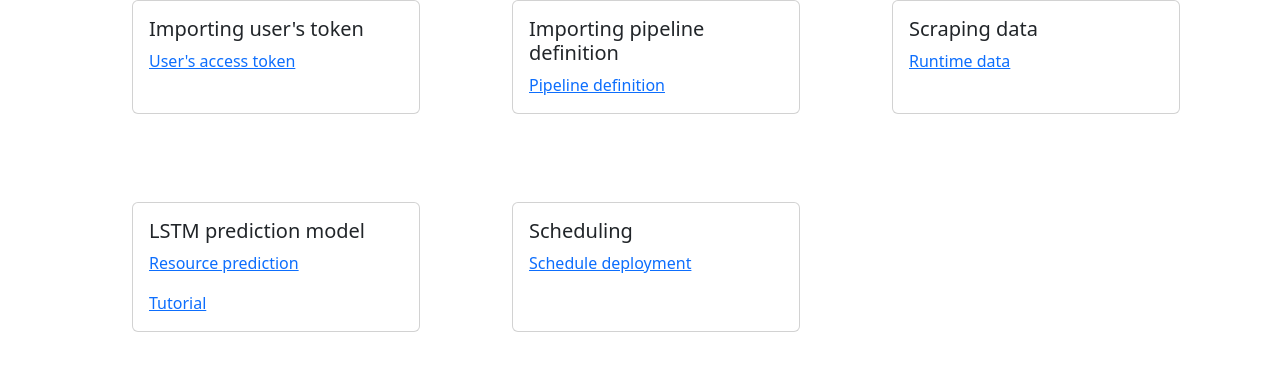
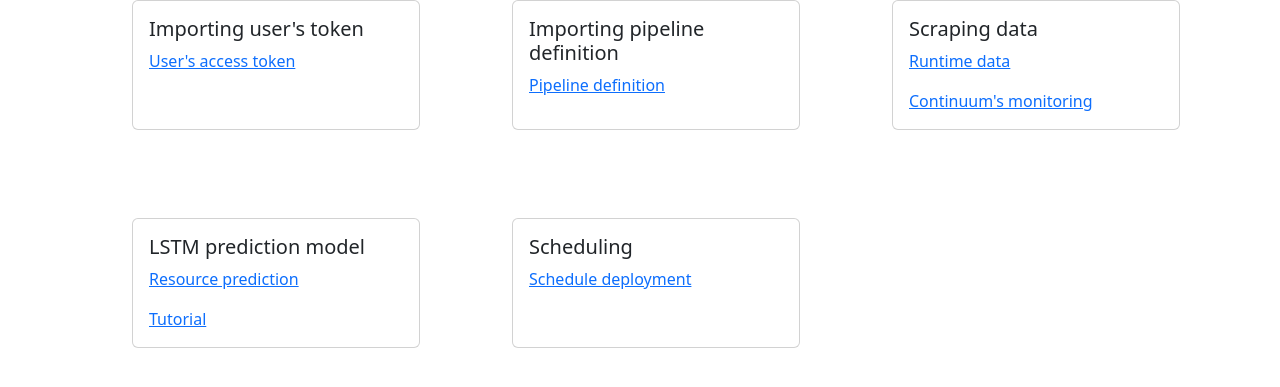
Before and after one commit to DataCloud-project/ADA-PIPE, a Flask app: page / in a window 1280 px wide. Shown: the part 72-459 px from the top of the page. Run offline with Flask 2, Linux system fonts and the light colour scheme; some libraries are stand-ins or nearby versions.

Commit message:
Update index.html

```diff
--- a/ADA-frontend/templates/index.html
+++ b/ADA-frontend/templates/index.html
@@ -77,7 +77,7 @@
                                 <div class="card-body">
                                   <h5 class="card-title">Scraping data</h5>
                                   <p class="card-text"><a href="http://localhost:9090/graph">Runtime data</a></p>
-                                  <!--<p class="card-text"><a href="{{url_for('importData')}}">Continuum's monitoring</a></p>-->
+                                  <p class="card-text"><a href="{{url_for('importData')}}">Continuum's monitoring</a></p>
                                 </div>
                           </div>
                   </div>
```
